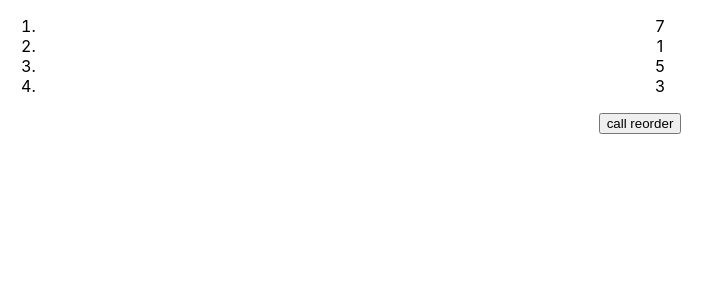
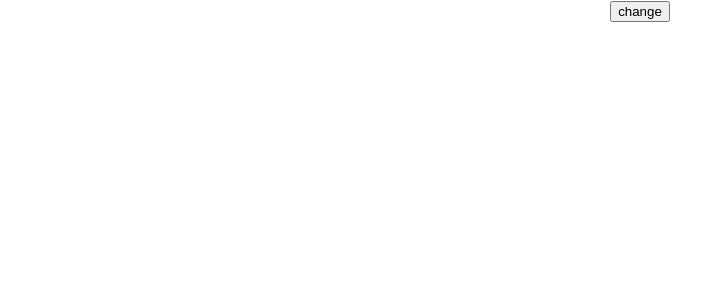
Before and after one commit to audelqua/render-huge-list, a React (Create React App) app: page / in a window 1280 px wide. Shown: the top 300 px of the page, without its empty margins (0-722 px from the left). Built offline with nearby package versions, Linux system fonts and the light colour scheme.

Commit message:
testing an interval and component will unmount when restrict mode is one

```diff
--- a/src/App.js
+++ b/src/App.js
@@ -23,11 +23,13 @@ import ShallowComparisonTesting from './components/shallowComparisonTesting'
 import ShoppingCart from './components/shoppingCart'
 import CssSelectors from './components/cssSelectors'
 import Algorithms from './components/Algorithms'
+import AsyncInUseEffect from './components/AsyncInUseEffect'
 
 import styled from 'styled-components'
 import 'react-virtualized/styles.css'; // only needs to be imported once
 
 function App() {
+  const [state, setState] = useState(1)
   // **** this is for first commit in current branch
   // **** this is for second commit in current branch
   // **** this is for fourth commit in target branch
@@ -37,6 +39,9 @@ function App() {
 
   return (
     <div className="App">
+      <button onClick={() => setState(prev => prev + 1)}>
+        change
+      </button>
       {/* <Profiler id='css-selector' onRender={() => console.log('CssSelectors called')}>
         <CssSelectors />
       </Profiler>
@@ -46,7 +51,7 @@ function App() {
       <Profiler id='SampleUsageOfRootRender' onRender={() => console.log('SampleUsageOfRootRender called')}>
         <SampleUsageOfRootRender />
       </Profiler> */}
-      <Algorithms />
+      {state % 2 === 0 && <AsyncInUseEffect />}
     </div>
   );
 }
--- /dev/null
+++ b/src/components/AsyncInUseEffect/index.js
@@ -0,0 +1,20 @@
+import React, { useState, useEffect } from 'react'
+
+let someInterval
+const AsyncInUseEffect = () => {
+
+    useEffect(() => {
+        someInterval = setInterval(() => console.log('called'), 1000)
+        return function() {
+            console.log('component will unmount');
+            clearInterval(someInterval)
+        }
+    },[])
+
+    return (
+        <div>
+            hi there
+        </div>
+    );
+}
+export default AsyncInUseEffect
--- a/src/index.js
+++ b/src/index.js
@@ -9,9 +9,7 @@ const root1 = ReactDOM.createRoot(document.getElementById('root1'));
 const root2 = ReactDOM.createRoot(document.getElementById('root2'));
 //StrictMode here make side effects like useEffect render twice due to check if anything is wrong or what. it only will happen in development mode.
 root1.render(
-  <React.StrictMode>
     <App />
-  </React.StrictMode>
 );
 root2.render(
   <React.StrictMode>
```
